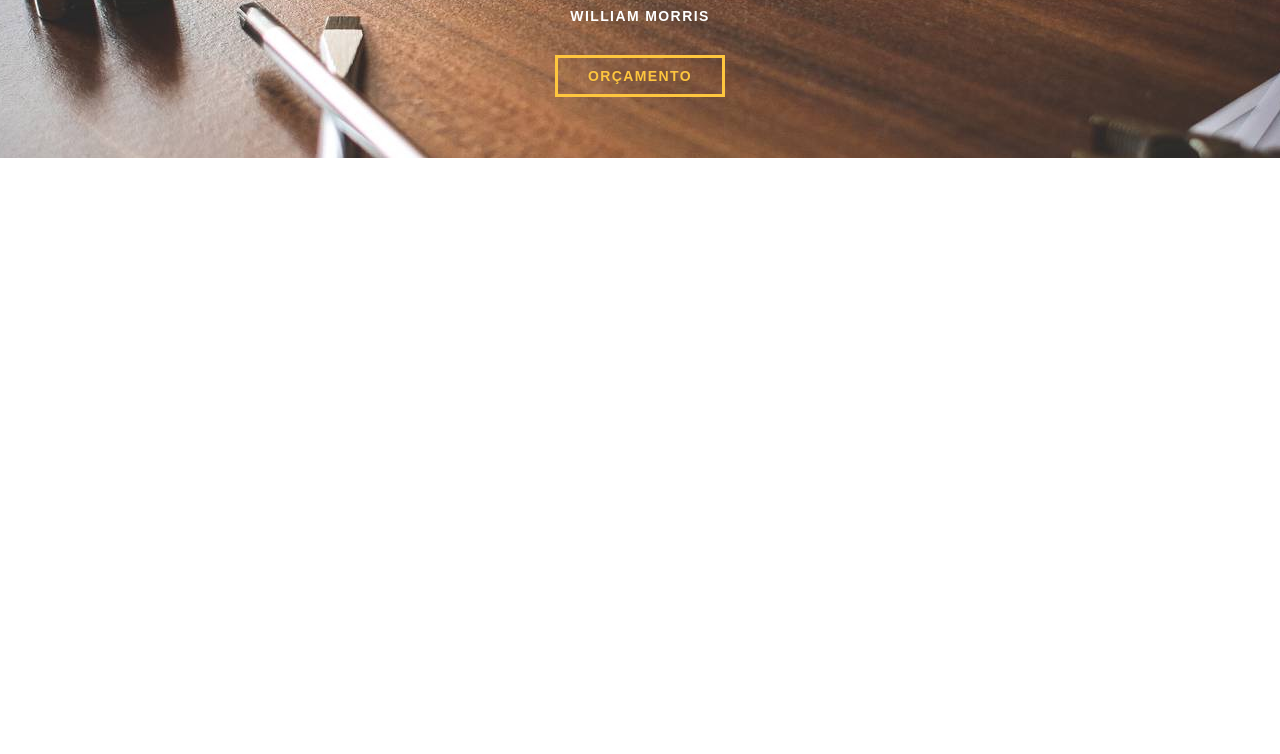
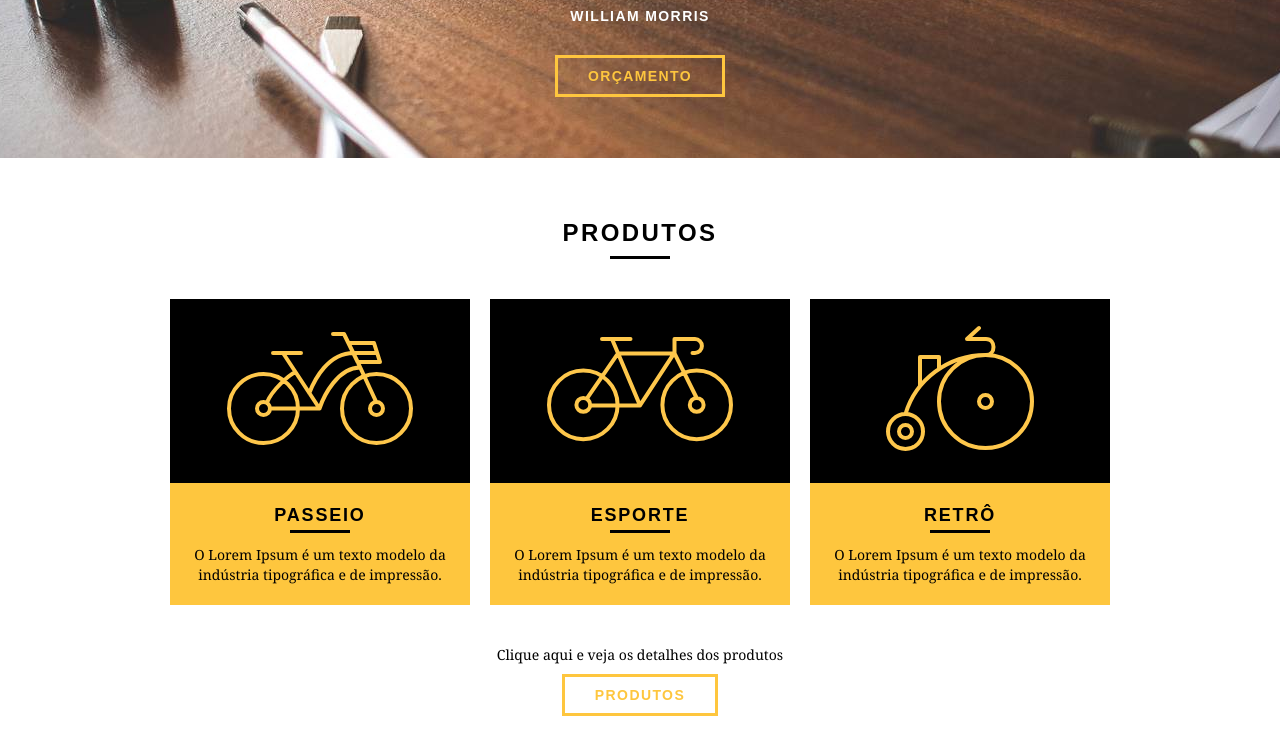
Before and after one commit to bbroger/bikcraft, a plain HTML site: page index.html in a window 1280 px wide. Shown: the part 318-1072 px from the top of the page. Before the commit the page ends 800 px from the top, so only its background shows below. Drawn offline with Linux system fonts and the light colour scheme.

Commit message:
Initial Commit

```diff
--- a/css/style.css
+++ b/css/style.css
@@ -27,6 +27,31 @@ p {
   border-color: #fff;
 }
 
+.btn.btn-preto:hover {
+  color: #000;
+  border-color: #000;
+}
+
+.subtitulo {
+  font-weight: bold;
+  font-size: 24px;
+  line-height: 30px;
+  letter-spacing: .1em;
+  color: #000;
+  text-transform: uppercase;
+  text-align: center;
+  margin-bottom: 40px;
+}
+
+.subtitulo:after {
+  content: " ";
+  display: block;
+  width: 60px;
+  height: 3px;
+  background: #000;
+  margin: 8px auto;
+}
+
 /* Header */
 
 .header {
@@ -36,6 +61,8 @@ p {
 
   position: fixed;
   top: 0;
+
+  z-index: 10;
 }
 
 .header_menu {
@@ -108,3 +135,52 @@ p {
   font-size: 14px;
   letter-spacing: .1em;
 }
+
+/* Produtos */
+
+.produtos {
+  padding: 60px 0;
+}
+
+.produtos_lista li {
+  background: #FEC63E;
+  text-align: center;
+}
+
+.produtos_lista li h3 {
+  font-weight: bold;
+  font-size: 18px;
+  line-height: 25px;
+  text-transform: uppercase;
+  letter-spacing: .1em;
+  margin-top: 20px;
+}
+
+.produtos_lista li h3:after {
+  content: " ";
+  display: block;
+  width: 60px;
+  height: 3px;
+  background: #000;
+  margin: 2px auto;
+}
+
+.produtos_lista li p {
+  padding: 10px 20px 20px 20px;
+}
+
+.produtos_icone {
+  background: #000;
+  padding: 20px;
+}
+
+.call {
+  text-align: center;
+
+  padding-top: 40px;
+  clear: both;
+}
+
+.call p {
+  margin-bottom: 20px;
+}
--- a/index.html
+++ b/index.html
@@ -41,6 +41,43 @@
     </div>
   </section>
 
+  <section class="produtos container">
+    <h2 class="subtitulo">Produtos</h2>
+    <ul class="produtos_lista">
+      <li class="grid-1-3">
+        <div class="produtos_icone">
+          <img src="./img/produtos/passeio.svg" alt="bikcraft-passeio">
+        </div>
+        <h3>Passeio</h3>
+        <p>O Lorem Ipsum é um texto modelo da indústria tipográfica e de impressão.
+        </p>
+      </li>
+
+      <li class="grid-1-3">
+        <div class="produtos_icone">
+          <img src="./img/produtos/esporte.svg" alt="bikcraft-passeio">
+        </div>
+        <h3>Esporte</h3>
+        <p>O Lorem Ipsum é um texto modelo da indústria tipográfica e de impressão.
+        </p>
+      </li>
+
+      <li class="grid-1-3">
+        <div class="produtos_icone">
+          <img src="./img/produtos/retro.svg" alt="bikcraft-passeio">
+        </div>
+        <h3>Retrô</h3>
+        <p>O Lorem Ipsum é um texto modelo da indústria tipográfica e de impressão.
+        </p>
+      </li>
+    </ul>
+
+    <div class="call">
+      <p>Clique aqui e veja os detalhes dos produtos</p>
+      <a href="produtos.html" class="btn btn-preto">Produtos</a>
+    </div>
+  </section>
+
 
 
 </body>
```
